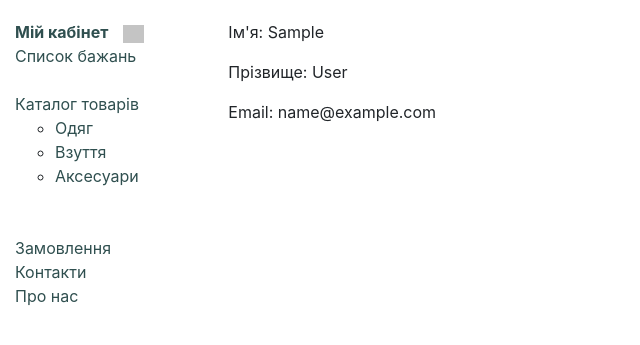
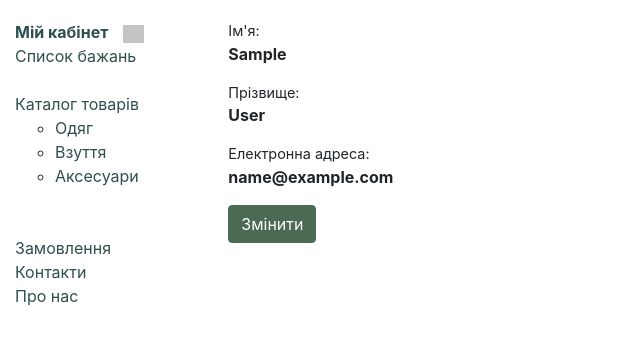
Before and after one commit to CrazyHilly/military-gear-catalog, a Django app: page /catalog/customer/ in a window 1280 px wide. Shown: the top 345 px of the page, without its empty margins (0-640 px from the left). Run offline with Django 5.2, Linux system fonts and the light colour scheme; the visitor is signed in with stand-in values (Sample User, id 1); data that the repository does not hold is empty; grey boxes are pictures that could not be loaded.

Commit message:
Add URL for a button, update page formatting in customer detail template

```diff
--- a/static/css/styles.css
+++ b/static/css/styles.css
@@ -146,3 +146,7 @@ body {
 .pointer {
     cursor: default;
 }
+
+.font-size90 {
+    font-size: 0.9em;
+}
--- a/templates/catalog/customer_detail.html
+++ b/templates/catalog/customer_detail.html
@@ -5,7 +5,20 @@
 {% endblock %}
 
 {% block content %}
-  <p>Ім'я: {{ user.first_name|yesno:user.first_name }}</p>
-  <p>Прізвище: {{ user.last_name|yesno:user.last_name }}</p>
-  <p>Email: {{ user.email }}</p>
+  <p>
+    <span class="font-size90">Ім'я:</span>
+    <br>
+    <b>{{ user.first_name|yesno:user.first_name }}</b>
+  </p>
+  <p>
+    <span class="font-size90">Прізвище:</span>
+    <br>
+    <b>{{ user.last_name|yesno:user.last_name }}</b>
+  </p>
+  <p>
+    <span class="font-size90">Електронна адреса:</span>
+    <br>
+    <b>{{ user.email }}</b>
+  </p>
+  <a href="{% url 'catalog:customer-update' %}" class="btn btn-primary">Змінити</a>
 {% endblock %}
```
